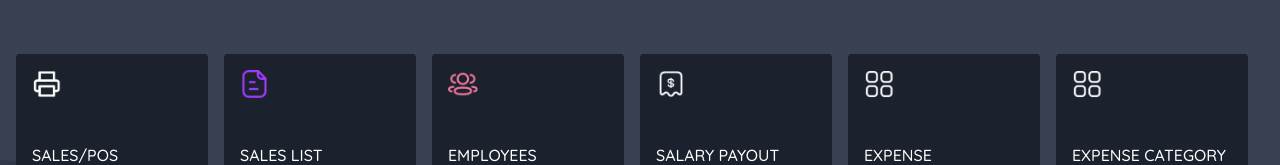
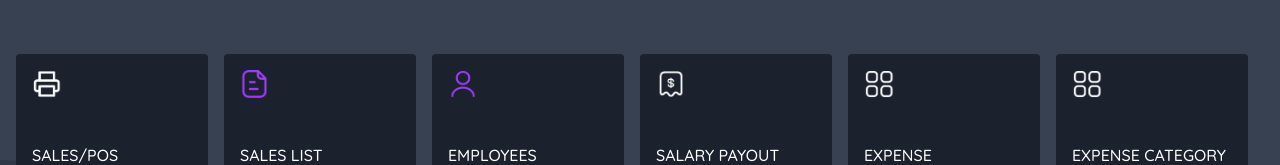
Before and after one commit to krishnan-xfortech/XfortechAccounts, a Vue app: page /#/ in a window 1280 px wide. Shown: the part 340-505 px from the top of the page. Built offline with nearby package versions, Linux system fonts and the light colour scheme.

Commit message:
dashboard

```diff
--- a/src/views/DashboardView.vue
+++ b/src/views/DashboardView.vue
@@ -62,7 +62,7 @@
           <div class="col-2">
             <router-link to="/employee" type="button" class="card home-card">
               <div class="card-body">
-                <img class="mb-5" src="app-assets/img/home-icons/users.png" style="width: 30px" />
+                <img class="mb-5" src="app-assets/img/home-icons/user.png" style="width: 30px" />
                 <h6 class="text-uppercase">Employees</h6>
                 <p class="m-0">Manage employees</p>
               </div>
```
